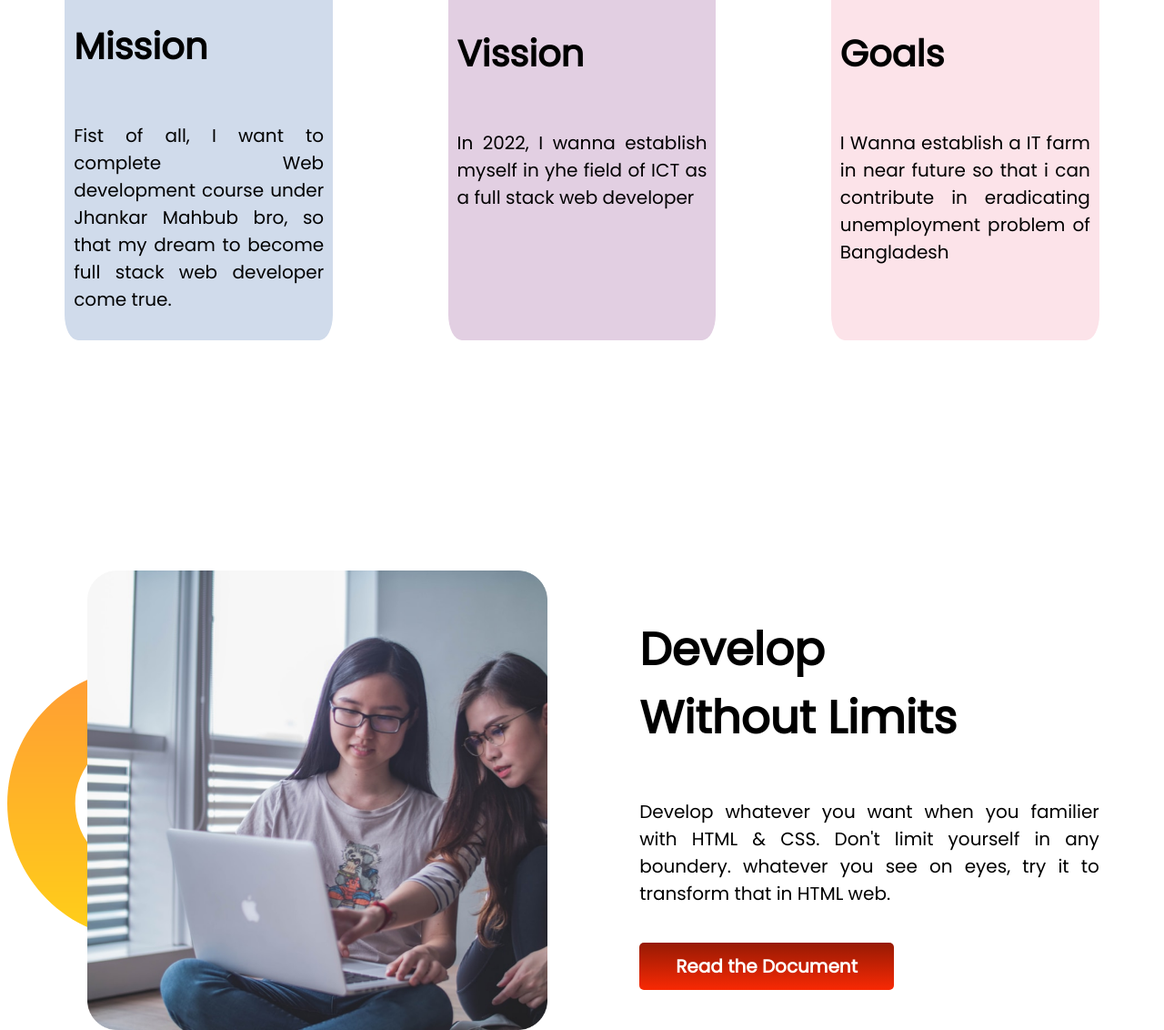
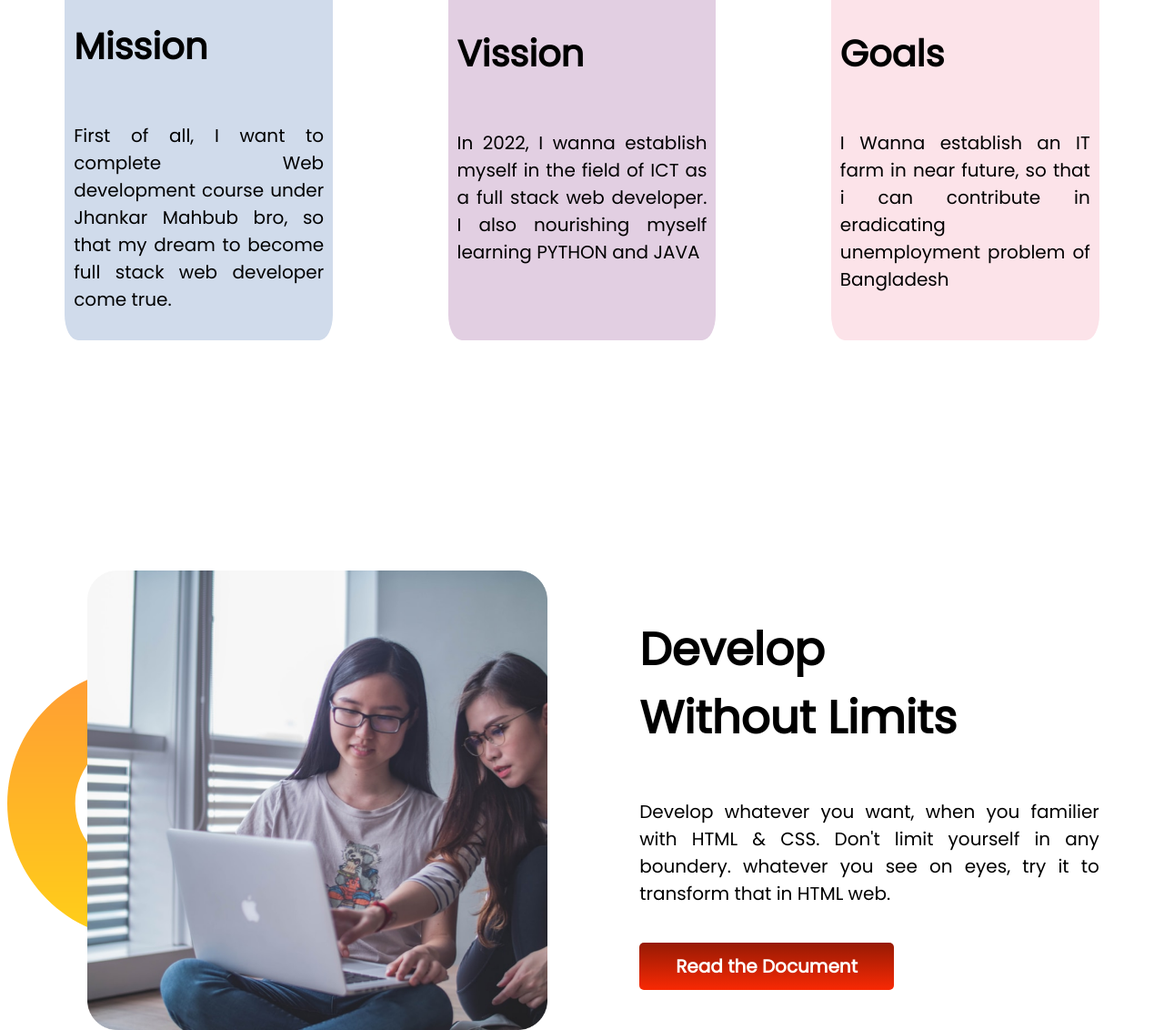
Before and after one commit to engrkashem/assign-1-repo, a plain HTML site: page index.html in a window 1280 px wide. Shown: the part 1300-2432 px from the top of the page at 91% size. Drawn offline with Linux system fonts and the light colour scheme.

Commit message:
some text edited

```diff
--- a/index.html
+++ b/index.html
@@ -41,19 +41,20 @@
             <div class="one-third-width bluish">
                 <img src="images/illustrator-1.png" alt="Mission Illustrator">
                 <h4>Mission</h4>
-                <p>Fist of all, I want to complete Web development course under Jhankar Mahbub bro, so that my dream
+                <p>First of all, I want to complete Web development course under Jhankar Mahbub bro, so that my dream
                     to
                     become full stack web developer come true.</p>
             </div>
             <div class="one-third-width violetish">
                 <img src="images/illustrator-2.png" alt="Vission Illustrator">
                 <h4>Vission</h4>
-                <p>In 2022, I wanna establish myself in yhe field of ICT as a full stack web developer</p>
+                <p>In 2022, I wanna establish myself in the field of ICT as a full stack web developer. I also
+                    nourishing myself learning PYTHON and JAVA</p>
             </div>
             <div class="one-third-width pinkish">
                 <img src="images/illustrator-3.png" alt="Goal Illustrator">
                 <h4>Goals</h4>
-                <p>I Wanna establish a IT farm in near future so that i can contribute in eradicating unemployment
+                <p>I Wanna establish an IT farm in near future, so that i can contribute in eradicating unemployment
                     problem of Bangladesh</p>
 
             </div>
@@ -65,7 +66,7 @@
         </div>
         <div class="half-width">
             <h3 style="margin-top: 50px;">Develop <br> Without Limits</h3>
-            <p>Develop whatever you want when you familier with HTML & CSS. Don't limit yourself in any boundery.
+            <p>Develop whatever you want, when you familier with HTML & CSS. Don't limit yourself in any boundery.
                 whatever you see on eyes, try it to transform that in HTML web.</p>
             <div style="margin: 50px 0 30px 0;">
                 <a class="link-text" href="https://www.linkedin.com/in/kashem-md-abul-364304a3/">Read the
@@ -77,7 +78,7 @@
         <div class="half-width">
             <h3>Know our <br> Global Community</h3>
             <p>To figure a flag mark in any field, One must know the global community of that revelent field. So, to be
-                a leader web development field you must know developer community.</p>
+                a leader in web development field, you must know the developer community.</p>
             <div style="margin: 50px 0 30px 0;">
                 <a class="link-text" href="https://www.linkedin.com/in/kashem-md-abul-364304a3/">Read the
                     Document</a>
```
